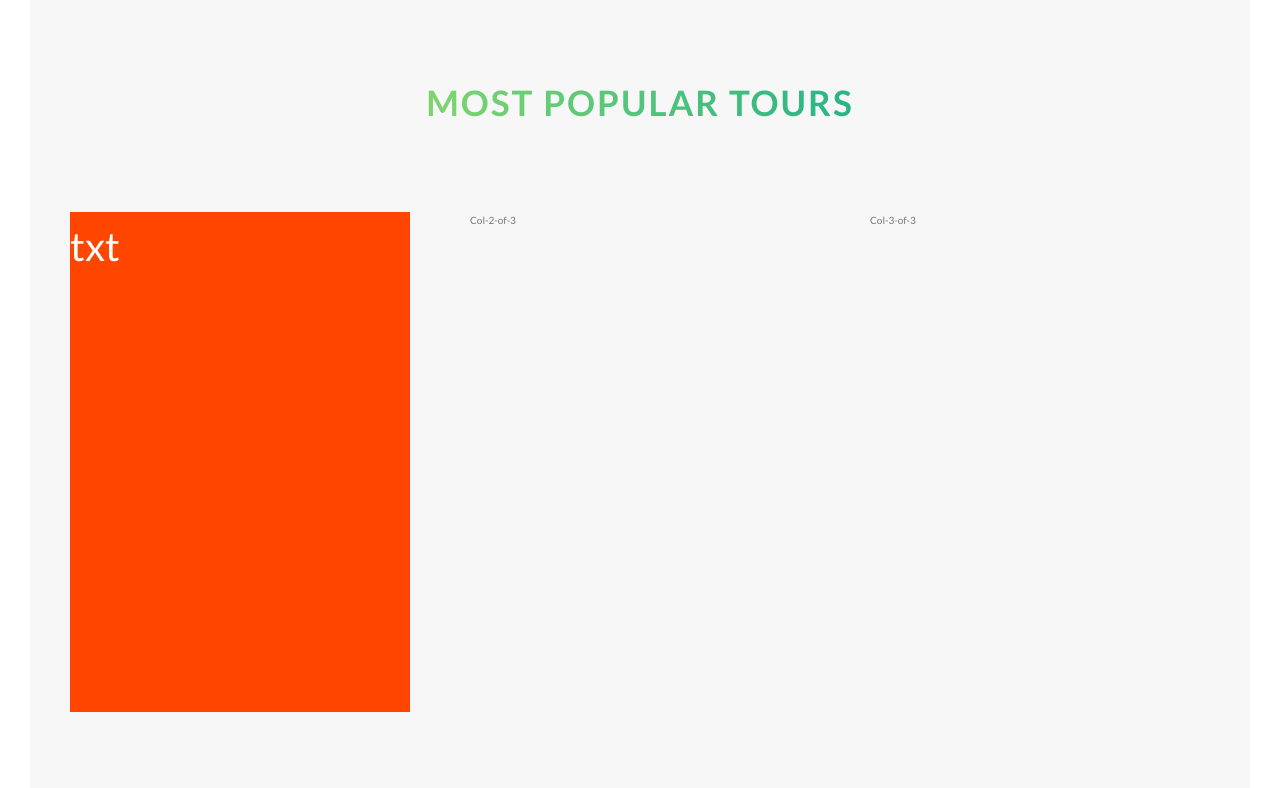
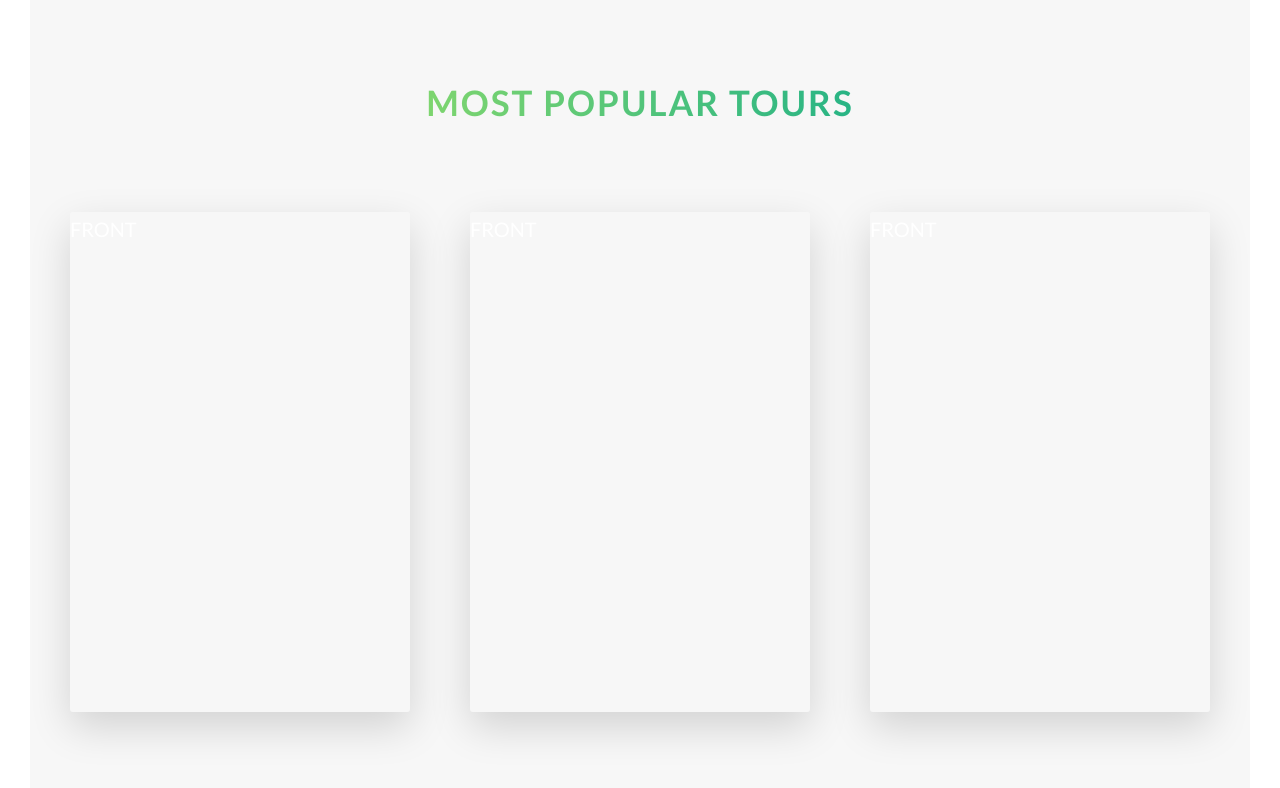
Before and after one commit to VisheshSingh/natours, a website: page index.html in a window 1280 px wide. Shown: the part 2237-3025 px from the top of the page. Drawn offline with Linux system fonts and the light colour scheme.

Commit message:
Creating cards with perspective

```diff
--- a/index.html
+++ b/index.html
@@ -144,13 +144,34 @@
         <div class="row">
           <div class="col-1-of-3">
             <div class="card">
-              <div class="card__side">
-                txt
+              <div class="card__side card__side--front">
+                FRONT
+              </div>
+              <div class="card__side card__side--back card__side--back-1">
+                BACK
               </div>
             </div>
           </div>
-          <div class="col-1-of-3">Col-2-of-3</div>
-          <div class="col-1-of-3">Col-3-of-3</div>
+          <div class="col-1-of-3">
+            <div class="card">
+              <div class="card__side card__side--front">
+                FRONT
+              </div>
+              <div class="card__side card__side--back card__side--back-2">
+                BACK
+              </div>
+            </div>
+          </div>
+          <div class="col-1-of-3">
+            <div class="card">
+              <div class="card__side card__side--front">
+                FRONT
+              </div>
+              <div class="card__side card__side--back card__side--back-3">
+                BACK
+              </div>
+            </div>
+          </div>
         </div>
       </section>
     </main>
--- a/sass/abstracts/_variables.scss
+++ b/sass/abstracts/_variables.scss
@@ -2,6 +2,13 @@
 $color-primary: #55c57a;
 $color-primary-light: #7ed56f;
 $color-primary-dark: #28b485;
+
+$color-secondary-light: #ffb900;
+$color-secondary-dark: #ff7700;
+
+$color-tertiary-light: #2998ff;
+$color-tertiary-dark: #5643fa;
+
 $color-grey: #777;
 $color-white: #fff;
 $color-black: #000;
--- a/sass/components/_card.scss
+++ b/sass/components/_card.scss
@@ -1,16 +1,58 @@
 .card {
   perspective: 150rem;
   -moz-perspective: 150rem;
+  position: relative;
+  height: 50rem;
 
   &__side {
-    background-color: orangered;
+    font-size: 2rem;
     color: #fff;
-    font-size: 4rem;
     height: 50rem;
-    transition: all 0.8s;
+    transition: all 0.8s ease;
+    position: absolute;
+    top: 0;
+    left: 0;
+    width: 100%;
+    backface-visibility: hidden;
+    border-radius: 3px;
+    box-shadow: 0 1.5rem 4rem rgba($color-black, 0.15);
+
+    &--front {
+    }
+
+    &--back {
+      transform: rotateY(180deg);
+
+      &-1 {
+        background-image: linear-gradient(
+          to right bottom,
+          $color-secondary-light,
+          $color-secondary-dark
+        );
+      }
+
+      &-2 {
+        background-image: linear-gradient(
+          to right bottom,
+          $color-primary-light,
+          $color-primary-dark
+        );
+      }
+
+      &-3 {
+        background-image: linear-gradient(
+          to right bottom,
+          $color-tertiary-light,
+          $color-tertiary-dark
+        );
+      }
+    }
   }
 
-  &:hover &__side {
+  &:hover &__side--front {
     transform: rotateY(180deg);
   }
+  &:hover &__side--back {
+    transform: rotateY(0deg);
+  }
 }
```
Also changed, not shown: css/style.css.
